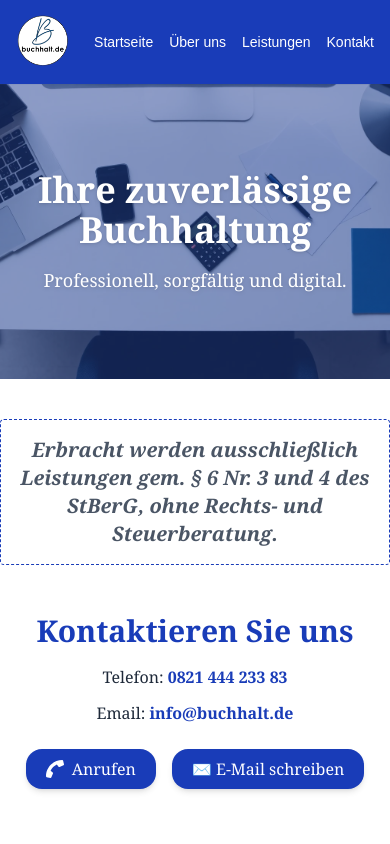
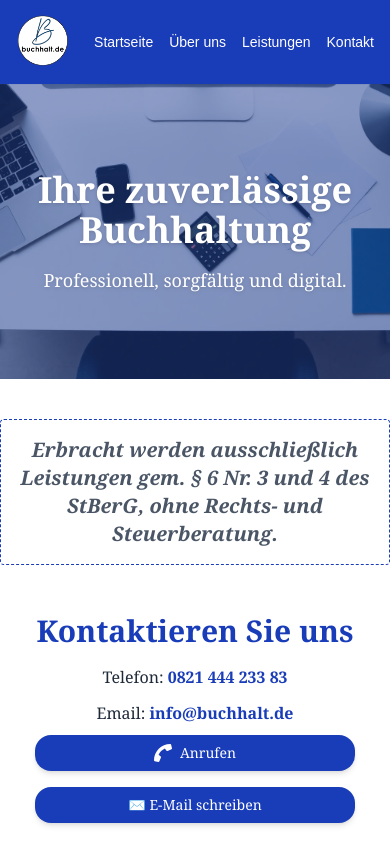
Before and after one commit to deki84/buchhalt_website, a Next.js app: page / in a window 390 px wide. Shown: the top 844 px of the page. Built offline with nearby package versions, Linux system fonts and the light colour scheme.

Commit message:
make responsive contact

```diff
--- a/src/app/page.tsx
+++ b/src/app/page.tsx
@@ -8,11 +8,8 @@ import { FaPhone } from 'react-icons/fa';
 export default function Home() {
   return (
     <main className="min-h-screen bg-white text-blue-500 font-[Cambria]">
-      {/* 🔷 HEADER mit Logo und Navigation */}
 
 
-
-      {/* 🟦 HERO-SECTION mit Hintergrundbild */}
       <section
   id="home"
   className=" scroll-mt-20 relative bg-cover bg-center h-[35vh] flex items-center justify-center text-center"
@@ -46,19 +43,22 @@ export default function Home() {
   <p className="text-gray-800 text-base mt-3">
     Email: <a href="mailto:info@buchhalt.de" className="text-blue-800 font-semibold hover:underline">info@buchhalt.de</a>
   </p>
-        <div className="flex justify-center gap-4">
+  <div className="flex flex-col sm:flex-row justify-center gap-4 mt-[10px]">
+
 
           <a
             href="tel:+4917696724525"
-            className="mt-6 bg-blue-800 text-white font-[Cambria] px-5 py-2 rounded-2xl shadow-md hover:bg-blue-500 transition inline-flex items-center gap-2"
-          >
+            className="bg-blue-800 text-white font-[Cambria] px-5 py-2 rounded-2xl shadow-md hover:bg-blue-500 transition text-sm
+            w-full sm:w-auto max-w-xs sm:max-w-none mx-auto sm:mx-0
+            text-center inline-flex items-center justify-center gap-2"            >
               <FaPhone className="text-white text-lg rotate-180" />
               Anrufen
           </a>
           <a
             href="mailto:info@buchhalt.de"
-            className="mt-6 bg-blue-800 text-white font-[Cambria] px-5 py-2 rounded-2xl shadow-md hover:bg-blue-500 transition"
-          >
+            className="bg-blue-800 text-white font-[Cambria] px-5 py-2 rounded-2xl shadow-md hover:bg-blue-500 transition text-sm
+            w-full sm:w-auto max-w-xs sm:max-w-none mx-auto sm:mx-0
+            text-center inline-flex items-center justify-center gap-2"            >
             ✉️ E-Mail schreiben
           </a>
         </div>
```
